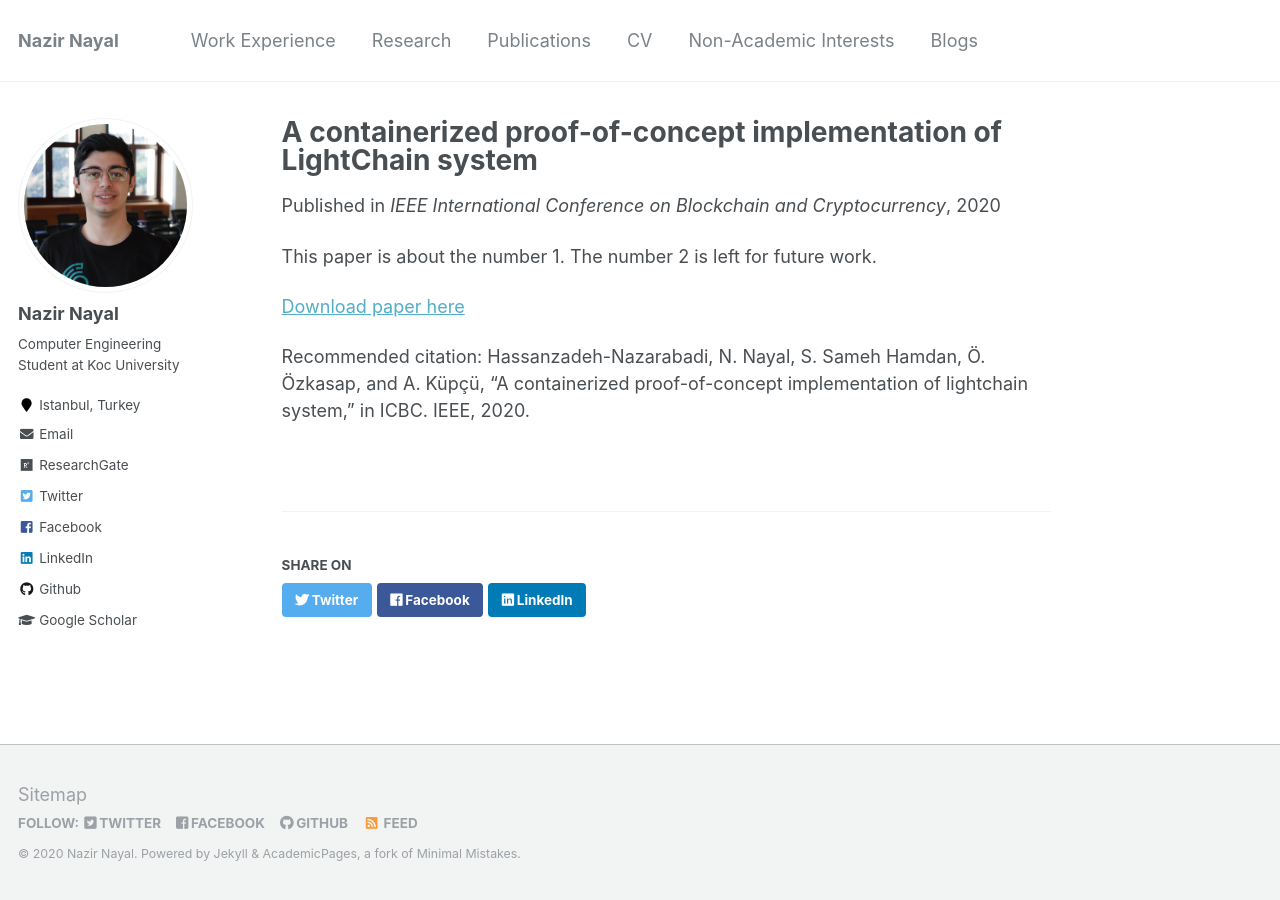
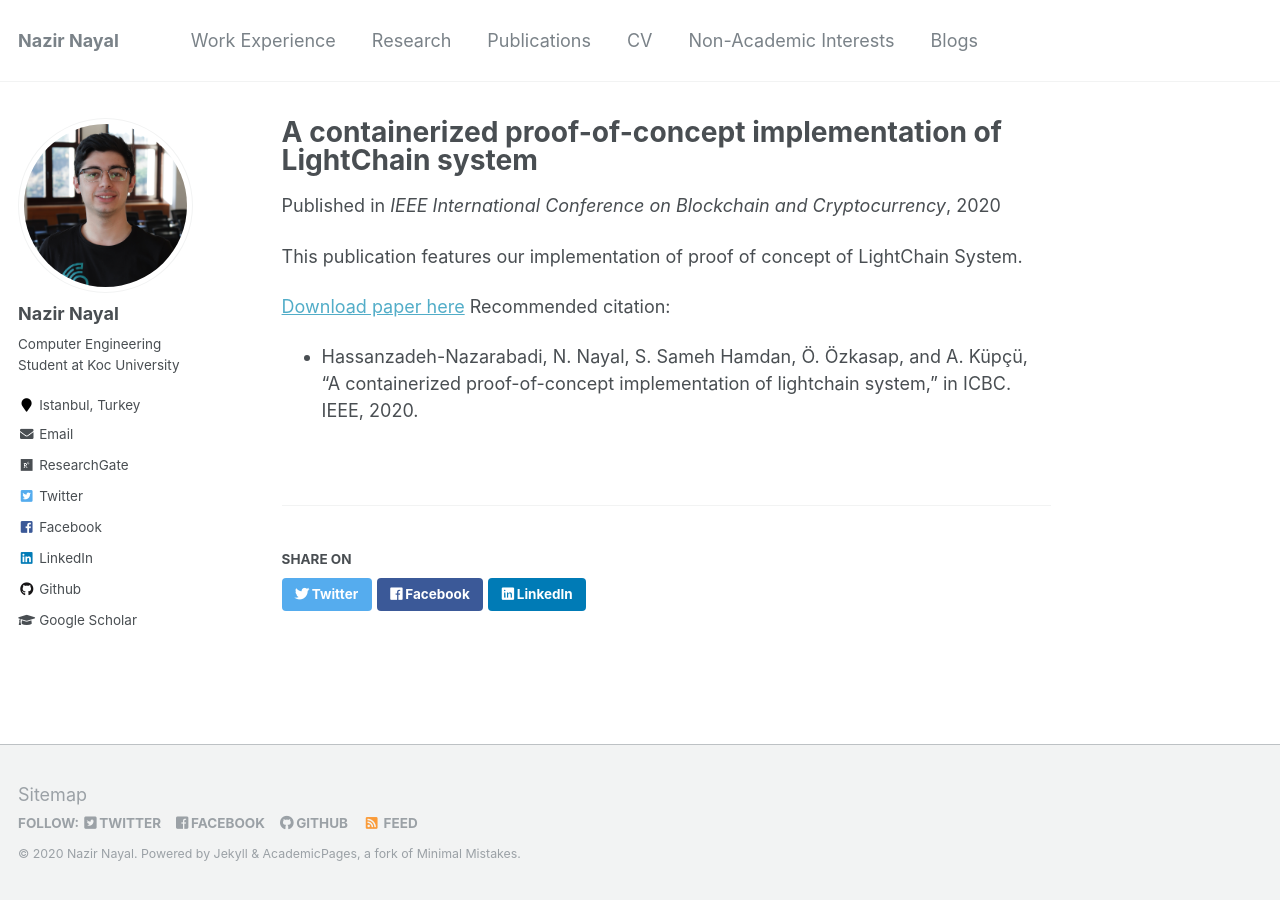
Before and after one commit to NazirNayal8/nazirnayal.github.io, a Jekyll site: the page built from _publications/lightchain_poc.md, in a window 1280 px wide. Built offline with Jekyll 4.4.1, drawn with Linux system fonts in a browser that asks for light colours.

Commit message:
update lightchain

```diff
--- a/_publications/lightchain_poc.md
+++ b/_publications/lightchain_poc.md
@@ -2,15 +2,16 @@
 title: "A containerized proof-of-concept implementation of LightChain system"
 collection: publications
 permalink: /publication/lightchain_poc
-excerpt: 'This paper is about the number 1. The number 2 is left for future work.'
+excerpt: #''
 date: 2020-05-06
 venue: 'IEEE International Conference on Blockchain and Cryptocurrency'
 paperurl: #'https://ieeexplore.ieee.org/stamp/stamp.jsp?tp=&arnumber=9169463'
 citation: #'Y. Hassanzadeh-Nazarabadi, N. Nayal, S. Sameh Hamdan, Ö. Özkasap, and A. Küpçü, “A containerized proof-of-concept implementation of lightchain system,” in ICBC. IEEE, 2020.'
 ---
-This paper is about the number 1. The number 2 is left for future work.
+
+This publication features our implementation of proof of concept of LightChain System.
 
 [Download paper here](https://ieeexplore.ieee.org/stamp/stamp.jsp?tp=&arnumber=9169463)
-
-Recommended citation: Hassanzadeh-Nazarabadi, N. Nayal, S. Sameh Hamdan, Ö. Özkasap, and A. Küpçü, “A containerized
+Recommended citation:
+* Hassanzadeh-Nazarabadi, N. Nayal, S. Sameh Hamdan, Ö. Özkasap, and A. Küpçü, “A containerized
 proof-of-concept implementation of lightchain system,” in ICBC. IEEE, 2020.
```
